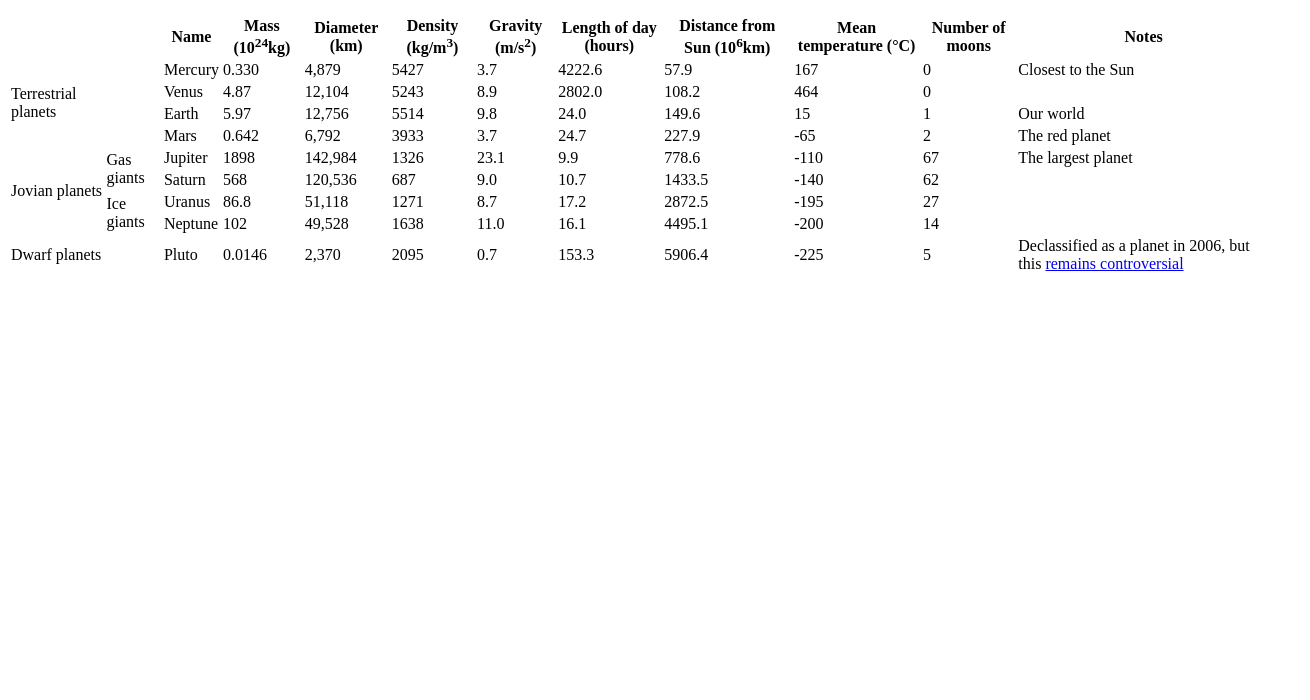
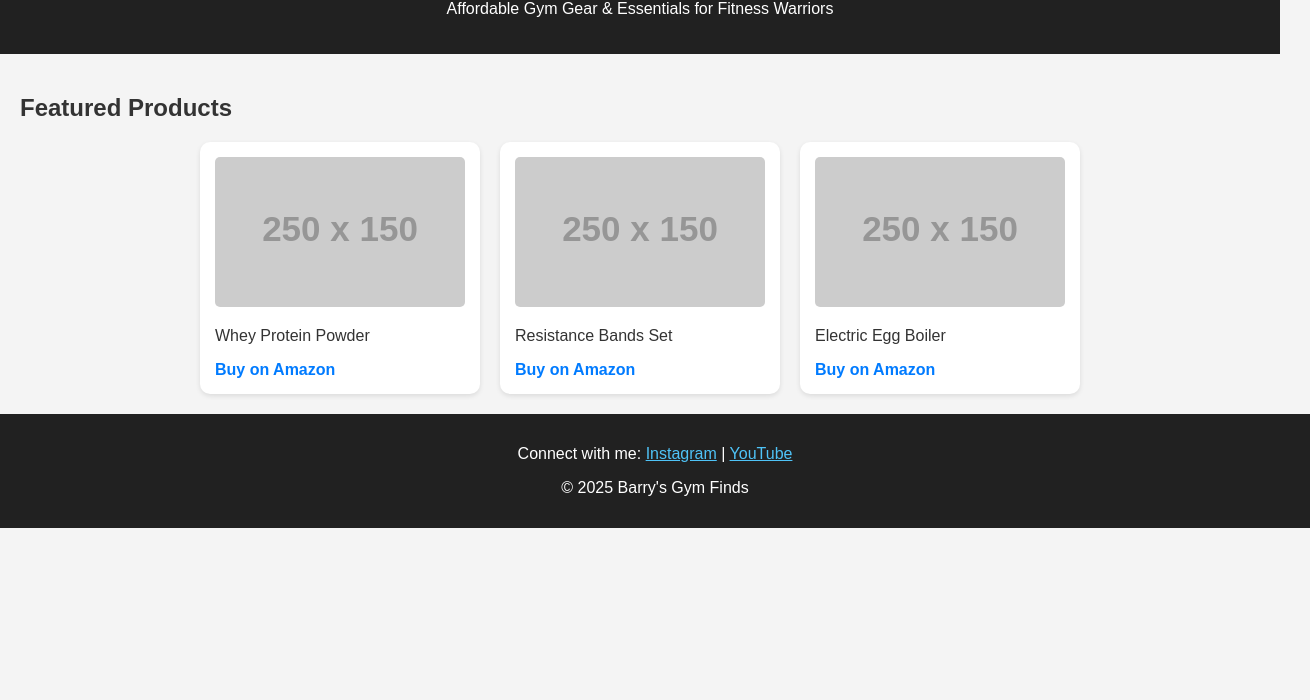
Before and after one commit to JoeMartinRince/planetdata, a plain HTML site: page index.html in a window 1280 px wide. Shown: the part 100-800 px from the top of the page, 1310 px wide, since content can reach past the window. Drawn offline with Linux system fonts and the light colour scheme; placeholder pictures from the web are drawn by us.

Commit message:
index.html

```diff
--- a/index.html
+++ b/index.html
@@ -1,152 +1,90 @@
-<!DOCTYPE html>
-<html lang="en">
+<!DOCTYPE html><html lang="en">
 <head>
-    <meta charset="UTF-8">
-    <meta name="viewport" content="width=device-width, initial-scale=1.0">
-    <title>Planet Data</title>
-    <link rel="stylesheet" href="styles.css">
+  <meta charset="UTF-8" />
+  <meta name="viewport" content="width=device-width, initial-scale=1.0" />
+  <title>Barry's Gym Finds</title>
+  <style>
+    body {
+      font-family: Arial, sans-serif;
+      margin: 0;
+      padding: 0;
+      background-color: #f4f4f4;
+      color: #333;
+    }
+    header {
+      background-color: #212121;
+      color: #fff;
+      padding: 20px;
+      text-align: center;
+    }
+    section {
+      padding: 20px;
+    }
+    .products {
+      display: flex;
+      flex-wrap: wrap;
+      gap: 20px;
+      justify-content: center;
+    }
+    .product {
+      background-color: #fff;
+      padding: 15px;
+      border-radius: 10px;
+      box-shadow: 0 2px 5px rgba(0, 0, 0, 0.1);
+      width: 250px;
+    }
+    .product img {
+      width: 100%;
+      height: auto;
+      border-radius: 5px;
+    }
+    .product a {
+      text-decoration: none;
+      color: #007bff;
+      font-weight: bold;
+      display: block;
+      margin-top: 10px;
+    }
+    footer {
+      text-align: center;
+      padding: 15px;
+      background-color: #212121;
+      color: #fff;
+      position: relative;
+      bottom: 0;
+      width: 100%;
+    }
+  </style>
 </head>
 <body>
-    <h1>Planets data</h1>
-    <p class="source-info">Data about the planets of our solar system (Planetary facts taken from <a href="https://nssdc.gsfc.nasa.gov/planetary/factsheet/index.html">Nasa's Planetary Fact Sheet - Metric</a>)</p>
-
-    <div class="container">
-        <table>
-            <thead>
-                <tr>
-                    <th colspan="2"></th>
-                    <th>Name</th>
-                    <th>Mass (10<sup>24</sup>kg)</th>
-                    <th>Diameter (km)</th>
-                    <th>Density (kg/m<sup>3</sup>)</th>
-                    <th>Gravity (m/s<sup>2</sup>)</th>
-                    <th>Length of day (hours)</th>
-                    <th>Distance from Sun (10<sup>6</sup>km)</th>
-                    <th>Mean temperature (°C)</th>
-                    <th>Number of moons</th>
-                    <th>Notes</th>
-                </tr>
-            </thead>
-            <tbody>
-                <tr>
-                    <td rowspan="4">Terrestrial planets</td>
-                    <td></td>
-                    <td>Mercury</td>
-                    <td>0.330</td>
-                    <td>4,879</td>
-                    <td>5427</td>
-                    <td>3.7</td>
-                    <td>4222.6</td>
-                    <td>57.9</td>
-                    <td>167</td>
-                    <td>0</td>
-                    <td>Closest to the Sun</td>
-                </tr>
-                <tr>
-                    <td></td>
-                    <td>Venus</td>
-                    <td>4.87</td>
-                    <td>12,104</td>
-                    <td>5243</td>
-                    <td>8.9</td>
-                    <td>2802.0</td>
-                    <td>108.2</td>
-                    <td>464</td>
-                    <td>0</td>
-                    <td></td>
-                </tr>
-                <tr>
-                    <td></td>
-                    <td>Earth</td>
-                    <td>5.97</td>
-                    <td>12,756</td>
-                    <td>5514</td>
-                    <td>9.8</td>
-                    <td>24.0</td>
-                    <td>149.6</td>
-                    <td>15</td>
-                    <td>1</td>
-                    <td>Our world</td>
-                </tr>
-                <tr>
-                    <td></td>
-                    <td>Mars</td>
-                    <td>0.642</td>
-                    <td>6,792</td>
-                    <td>3933</td>
-                    <td>3.7</td>
-                    <td>24.7</td>
-                    <td>227.9</td>
-                    <td>-65</td>
-                    <td>2</td>
-                    <td>The red planet</td>
-                </tr>
-                <tr>
-                    <td rowspan="4">Jovian planets</td>
-                    <td rowspan="2">Gas giants</td>
-                    <td>Jupiter</td>
-                    <td>1898</td>
-                    <td>142,984</td>
-                    <td>1326</td>
-                    <td>23.1</td>
-                    <td>9.9</td>
-                    <td>778.6</td>
-                    <td>-110</td>
-                    <td>67</td>
-                    <td>The largest planet</td>
-                </tr>
-                <tr>
-                    <td>Saturn</td>
-                    <td>568</td>
-                    <td>120,536</td>
-                    <td>687</td>
-                    <td>9.0</td>
-                    <td>10.7</td>
-                    <td>1433.5</td>
-                    <td>-140</td>
-                    <td>62</td>
-                    <td></td>
-                </tr>
-                <tr>
-                    <td rowspan="2">Ice giants</td>
-                    <td>Uranus</td>
-                    <td>86.8</td>
-                    <td>51,118</td>
-                    <td>1271</td>
-                    <td>8.7</td>
-                    <td>17.2</td>
-                    <td>2872.5</td>
-                    <td>-195</td>
-                    <td>27</td>
-                    <td></td>
-                </tr>
-                <tr>
-                    <td>Neptune</td>
-                    <td>102</td>
-                    <td>49,528</td>
-                    <td>1638</td>
-                    <td>11.0</td>
-                    <td>16.1</td>
-                    <td>4495.1</td>
-                    <td>-200</td>
-                    <td>14</td>
-                    <td></td>
-                </tr>
-                <tr>
-                    <td colspan="2">Dwarf planets</td>
-                    <td>Pluto</td>
-                    <td>0.0146</td>
-                    <td>2,370</td>
-                    <td>2095</td>
-                    <td>0.7</td>
-                    <td>153.3</td>
-                    <td>5906.4</td>
-                    <td>-225</td>
-                    <td>5</td>
-                    <td>Declassified as a planet in 2006, but this <a href="#">remains controversial</a></td>
-                </tr>
-            </tbody>
-        </table>
+  <header>
+    <h1>Barry's Gym Finds</h1>
+    <p>Affordable Gym Gear & Essentials for Fitness Warriors</p>
+  </header>  <section>
+    <h2>Featured Products</h2>
+    <div class="products">
+      <div class="product">
+        <img src="https://via.placeholder.com/250x150" alt="Whey Protein" />
+        <p>Whey Protein Powder</p>
+        <a href="#">Buy on Amazon</a>
+      </div>
+      <div class="product">
+        <img src="https://via.placeholder.com/250x150" alt="Resistance Band" />
+        <p>Resistance Bands Set</p>
+        <a href="#">Buy on Amazon</a>
+      </div>
+      <div class="product">
+        <img src="https://via.placeholder.com/250x150" alt="Egg Boiler" />
+        <p>Electric Egg Boiler</p>
+        <a href="#">Buy on Amazon</a>
+      </div>
     </div>
+  </section>  <footer>
+    <p>Connect with me:
+      <a href="#" style="color: #4fc3f7;">Instagram</a> |
+      <a href="#" style="color: #4fc3f7;">YouTube</a>
+    </p>
+    <p>&copy; 2025 Barry's Gym Finds</p>
+  </footer>
 </body>
 </html>
```
